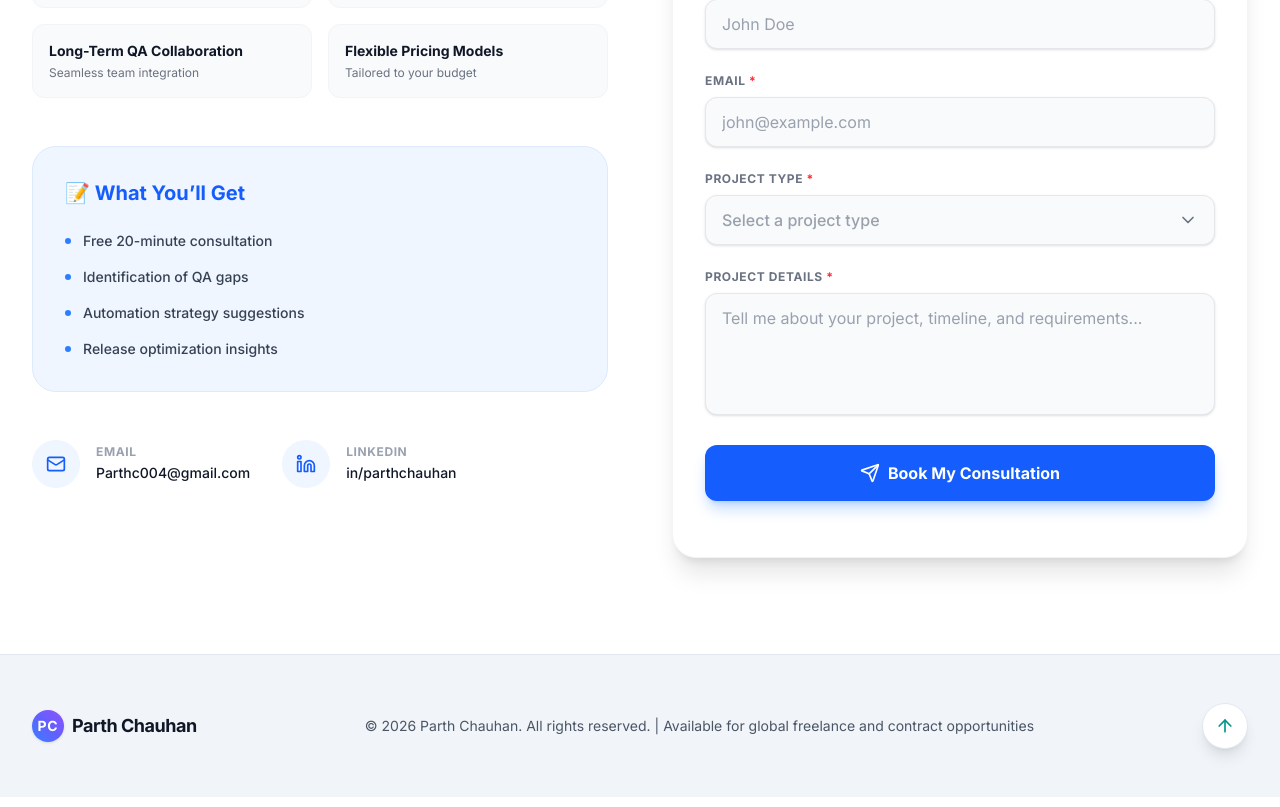
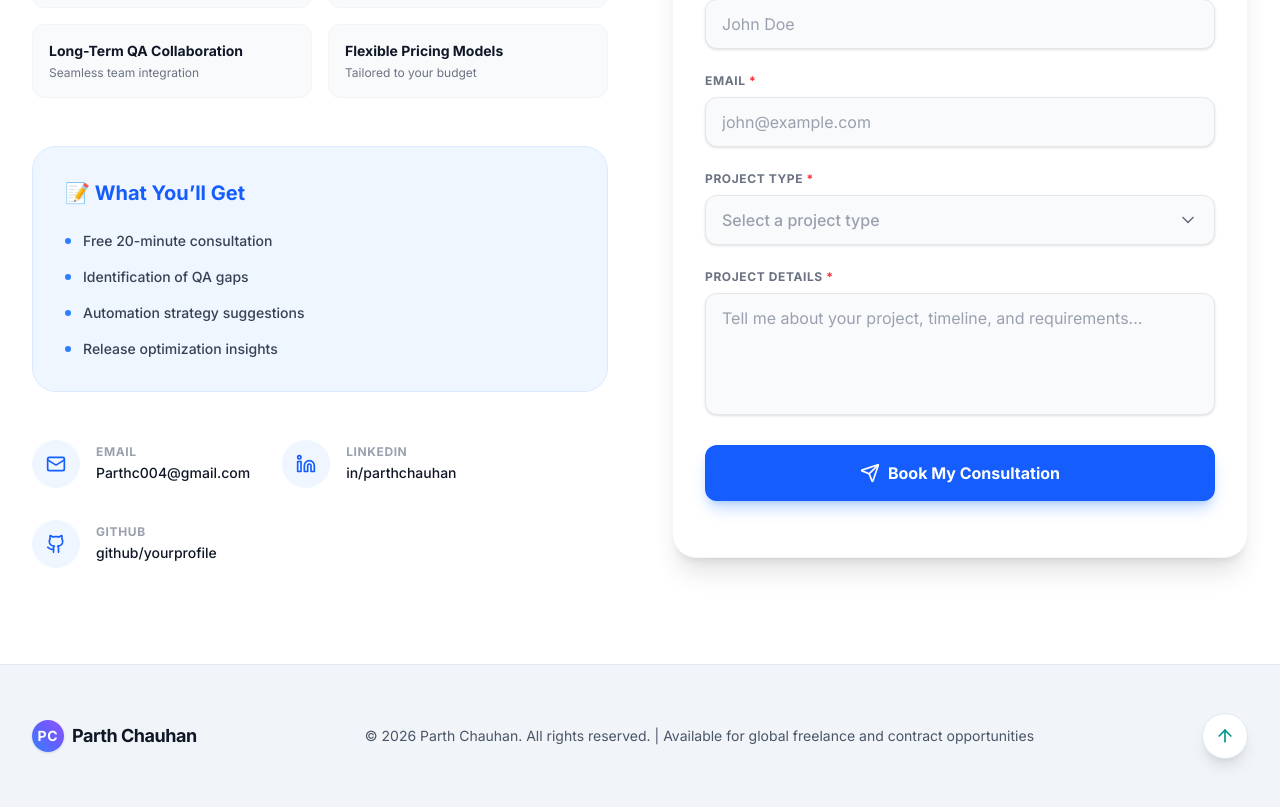
Before and after one commit to ParthChauhan2003/Portfolio, a React (Vite) app: page / in a window 1280 px wide. Shown: the part 9278-10085 px from the top of the page. Built offline with nearby package versions, Linux system fonts and the light colour scheme.

Commit message:
feat: add GitHub link to contact section and improve layout responsiveness with transition effects

```diff
--- a/src/app/components/Contact.tsx
+++ b/src/app/components/Contact.tsx
@@ -237,14 +237,14 @@ export const Contact: React.FC<ContactProps> = ({ darkMode }) => {
               </ul>
             </div>
 
-            <div className="flex flex-col sm:flex-row gap-8">
+            <div className="flex flex-col sm:flex-row sm:flex-wrap gap-8">
               <div className="flex items-center gap-4">
                 <div className={`w-12 h-12 rounded-full flex items-center justify-center ${darkMode ? 'bg-gray-800 text-blue-400' : 'bg-blue-50 text-blue-600'}`}>
                   <Mail size={20} />
                 </div>
                 <div>
                   <p className={`text-xs font-bold uppercase tracking-wider ${darkMode ? 'text-gray-500' : 'text-gray-400'}`}>Email</p>
-                  <a href="mailto:Parthc004@gmail.com" className={`text-sm font-medium ${darkMode ? 'text-white' : 'text-gray-900'} hover:text-blue-600`}>Parthc004@gmail.com</a>
+                  <a href="mailto:Parthc004@gmail.com" className={`text-sm font-medium ${darkMode ? 'text-white' : 'text-gray-900'} hover:text-blue-600 transition-colors duration-200`}>Parthc004@gmail.com</a>
                 </div>
               </div>
               <div className="flex items-center gap-4">
@@ -253,7 +253,16 @@ export const Contact: React.FC<ContactProps> = ({ darkMode }) => {
                 </div>
                 <div>
                   <p className={`text-xs font-bold uppercase tracking-wider ${darkMode ? 'text-gray-500' : 'text-gray-400'}`}>LinkedIn</p>
-                  <a href="https://www.linkedin.com/in/parth-chauhan-7a79131ba" target="_blank" rel="noopener noreferrer" className={`text-sm font-medium ${darkMode ? 'text-white' : 'text-gray-900'} hover:text-blue-600`}>in/parthchauhan</a>
+                  <a href="https://www.linkedin.com/in/parth-chauhan-7a79131ba" target="_blank" rel="noopener noreferrer" className={`text-sm font-medium ${darkMode ? 'text-white' : 'text-gray-900'} hover:text-blue-600 transition-colors duration-200`}>in/parthchauhan</a>
+                </div>
+              </div>
+              <div className="flex items-center gap-4">
+                <div className={`w-12 h-12 rounded-full flex items-center justify-center ${darkMode ? 'bg-gray-800 text-blue-400' : 'bg-blue-50 text-blue-600'}`}>
+                  <Github size={20} />
+                </div>
+                <div>
+                  <p className={`text-xs font-bold uppercase tracking-wider ${darkMode ? 'text-gray-500' : 'text-gray-400'}`}>GitHub</p>
+                  <a href="https://github.com/yourprofile" target="_blank" rel="noopener noreferrer" className={`text-sm font-medium ${darkMode ? 'text-white' : 'text-gray-900'} hover:text-blue-600 transition-colors duration-200`}>github/yourprofile</a>
                 </div>
               </div>
             </div>
```
